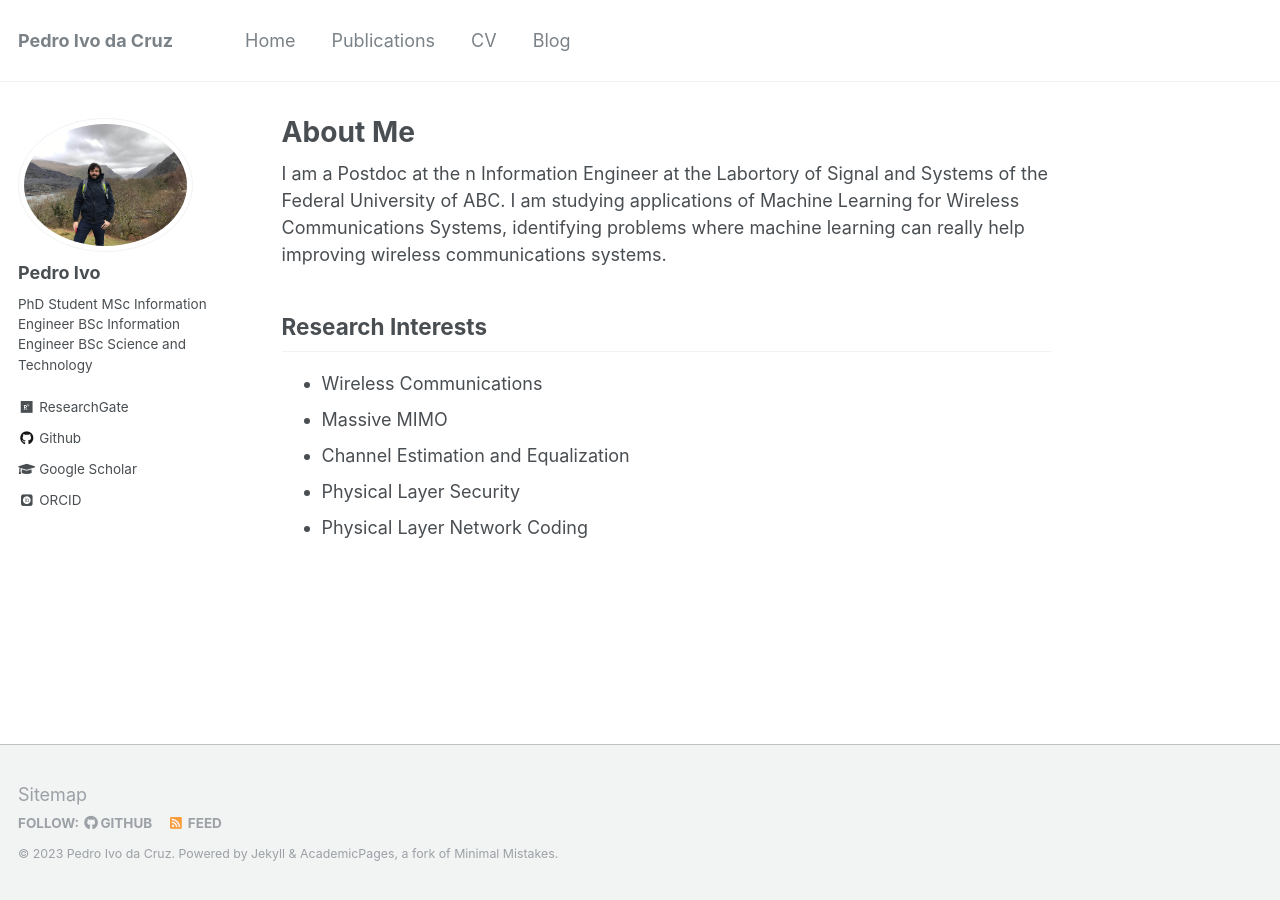
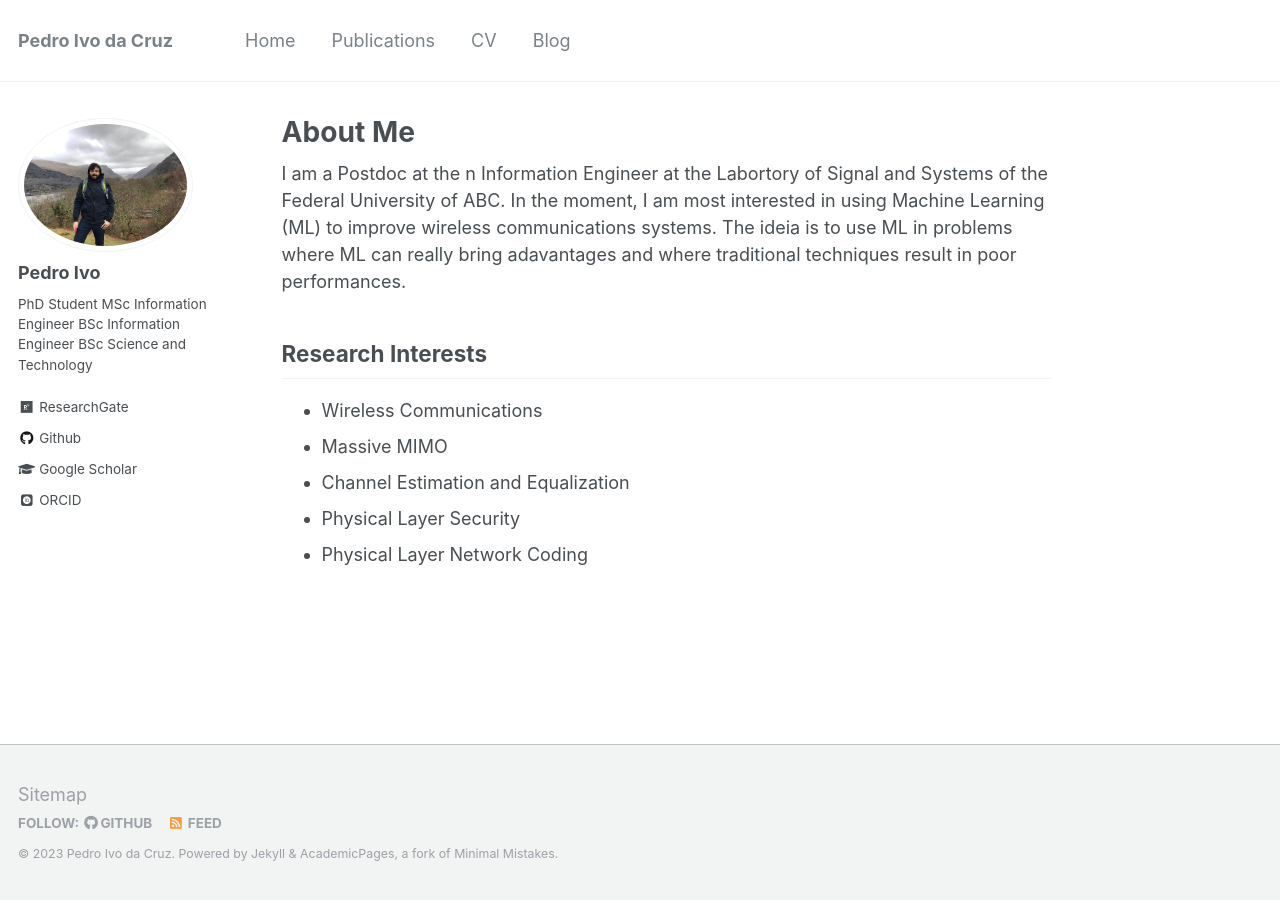
Before and after one commit to pedroidc/pedroidc.github.io, a Jekyll site: the page built from _pages/about.md, in a window 1280 px wide. Built offline with Jekyll 4.4.1, drawn with Linux system fonts in a browser that asks for light colours; some web fonts are replaced.

Commit message:
Update Bio

```diff
--- a/_pages/about.md
+++ b/_pages/about.md
@@ -9,7 +9,8 @@ redirect_from:
 ---
 
 I am a Postdoc at the n Information Engineer at the Labortory of Signal and Systems of the Federal University of ABC.
-I am studying applications of Machine Learning for Wireless Communications Systems, identifying problems where machine learning can really help improving wireless communications systems.
+In the moment, I am most interested in using Machine Learning (ML) to improve wireless communications systems.
+The ideia is to use ML in problems where ML can really bring adavantages and where traditional techniques result in poor performances.
 
 
 
```
